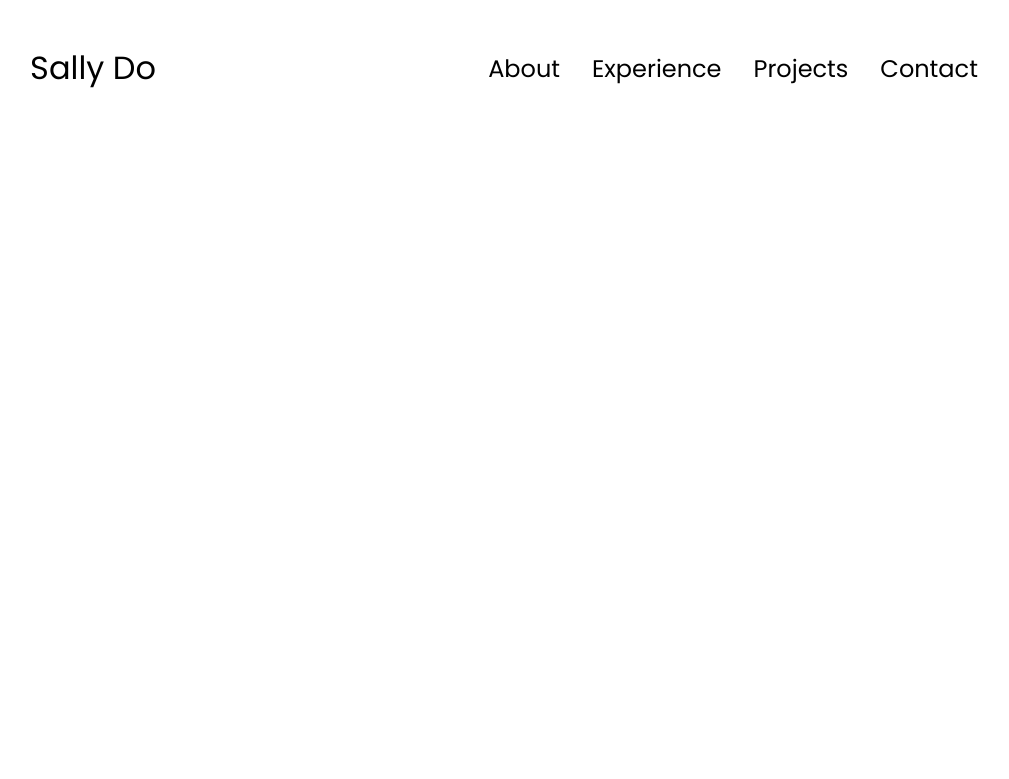
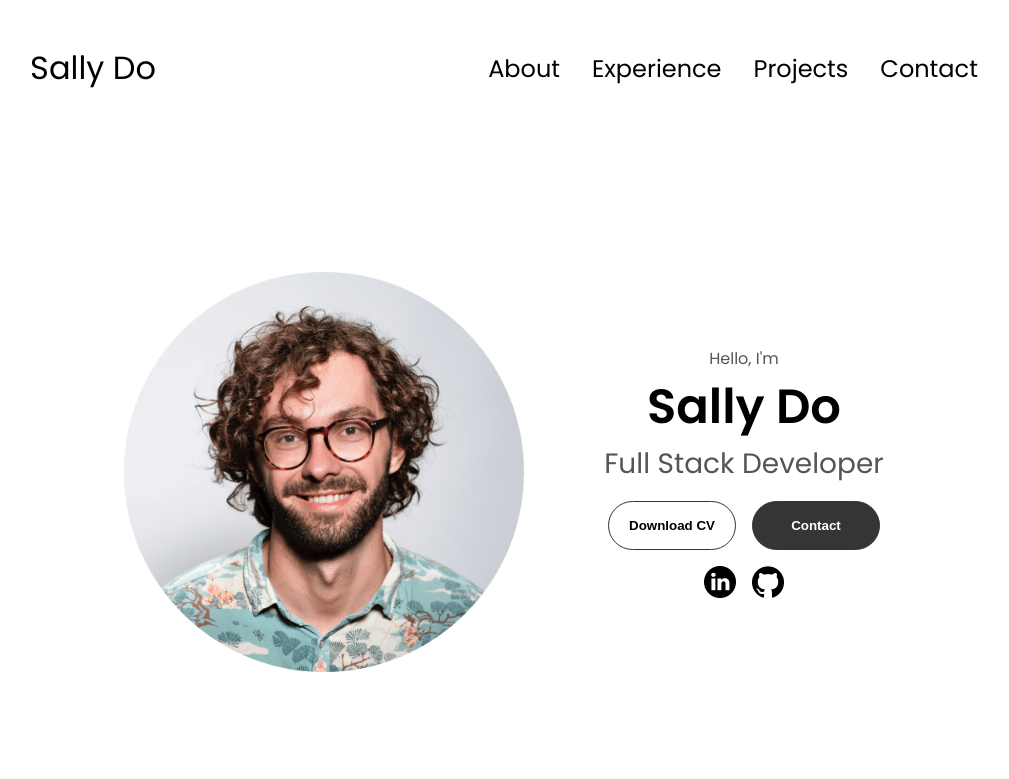
Before and after one commit to sallydough/portfolio-sally-do, a plain HTML site: page index.html in a window 1280 px wide. Shown: the whole page, without its empty margins (136-1145 px from the left). Drawn offline with Linux system fonts and the light colour scheme.

Commit message:
complete hero section

```diff
--- a/index.html
+++ b/index.html
@@ -1,11 +1,11 @@
 <!DOCTYPE html>
 <html lang="en">
   <head>
-  <meta charset="UTF-8">
-  <meta name="viewport" content="width=device-width, initial-scale=1.0">
+    <meta charset="UTF-8" />
+    <meta name="viewport" content="width=device-width, initial-scale=1.0" />
     <title>Sally Do Portfolio</title>
-  <link rel="stylesheet" href="style.css">
-  <link rel="stylesheet" href="mediaqueries.css">
+    <link rel="stylesheet" href="style.css" />
+    <link rel="stylesheet" href="mediaqueries.css" />
   </head>
   <body>
     <nav id="desktop-nav">
@@ -36,6 +36,41 @@
         </div>
       </div>
     </nav>
+    <section id="profile">
+      <div class="section__pic-container">
+        <img src="./assets/profile-pic.png" alt="John Doe profile picture" />
+      </div>
+      <div class="section__text">
+        <p class="section__text__p1">Hello, I'm</p>
+        <h1 class="title">Sally Do</h1>
+        <p class="section__text__p2">Full Stack Developer</p>
+        <div class="btn-container">
+          <button
+            class="btn btn-color-2"
+            onclick="window.open('./assets/resume-example.pdf')"
+          >
+            Download CV
+          </button>
+          <button class="btn btn-color-1" onclick="location.href='./#contact'">
+            Contact
+          </button>
+        </div>
+        <div id="socials-container">
+          <img
+            src="./assets/linkedin.png"
+            alt="My LinkedIn profile"
+            class="icon"
+            onclick="location.href='https://linkedin.com/'"
+          />
+          <img
+            src="./assets/github.png"
+            alt="My GitHub profile"
+            class="icon"
+            onclick="location.href='https://github.com/'"
+          />
+        </div>
+      </div>
+    </section>
     <script src="script.js"></script>
   </body>
 </html>
--- a/style.css
+++ b/style.css
@@ -149,3 +149,116 @@ list-style: none;
 }
 
 /* SECTIONS */
+
+section {
+  padding-top: 4vh;
+  height: 96vh;
+  margin: 0 10rem;
+  box-sizing: border-box;
+  min-height: fit-content;
+}
+
+.section-container {
+  display: flex;
+}
+
+/* PROFILE SECTION */
+
+#profile {
+  display: flex;
+  justify-content: center;
+  gap: 5rem;
+  height: 80vh;
+}
+
+.section__pic-container {
+  display: flex;
+  height: 400px;
+  width: 400px;
+  margin: auto 0;
+}
+
+.section__text {
+  align-self: center;
+  text-align: center;
+}
+
+.section__text p {
+  font-weight: 600px;
+}
+
+.section__text__p1 {
+  text-align: center;
+}
+
+.section__text__p2 {
+  font-size: 1.75rem;
+  margin-bottom: 1rem;;
+}
+
+.title {
+  font-size: 3rem;
+  text-align: center;
+}
+
+#socials-container {
+  display:flex;
+  justify-content: center;
+  margin-top: 1rem;
+  gap: 1rem;
+}
+
+/* ICON */
+
+.icon {
+  cursor: pointer;
+  height: 2rem;
+}
+
+/* BUTTONS */
+
+.btn-container {
+  display: flex;
+  justify-content: center;
+  gap: 1rem;
+}
+
+.btn {
+  font-weight: 600;
+  transition: all 300ms ease;
+  padding: 1rem;
+  width: 8rem;
+  border-radius: 2rem;
+}
+
+.btn-color-1,
+.btn-color-2 {
+  border: rgb(53,53,53) 0.1rem solid;
+}
+
+.btn-color-1:hover,
+.btn-color-2:hover {
+  cursor: pointer;
+}
+
+.btn-color-1,
+.btn-color-2:hover {
+  background: rgb(53,53,53);
+  color: white;
+}
+
+.btn-color-1:hover {
+background: rgb(0,0,0);
+}
+
+.btn-color-2 {
+  background:none;
+}
+
+.btn-color-2:hover {
+  border: rgb(255,255,255) 0.1rem solid;
+}
+
+.btn-container {
+  gap: 1rem;
+}
```
Lines whose indentation alone changed are shown as unchanged.
